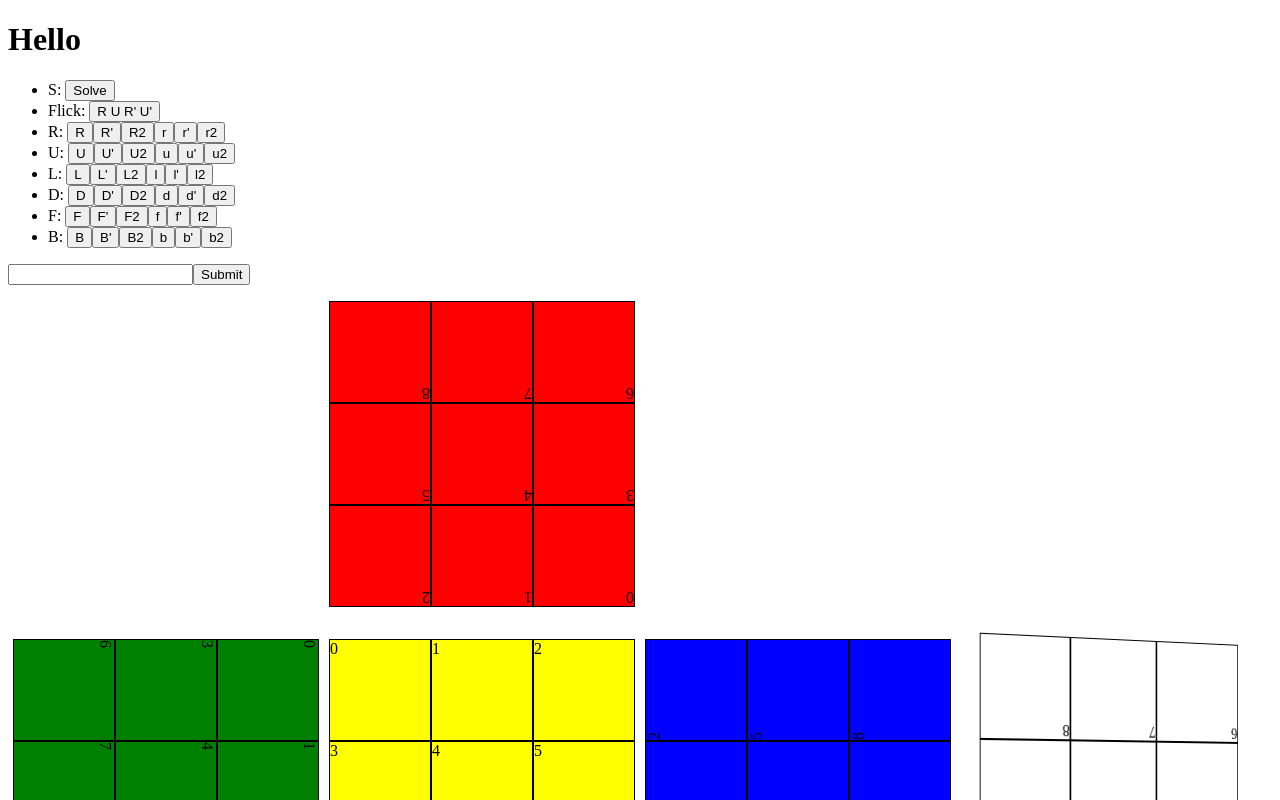
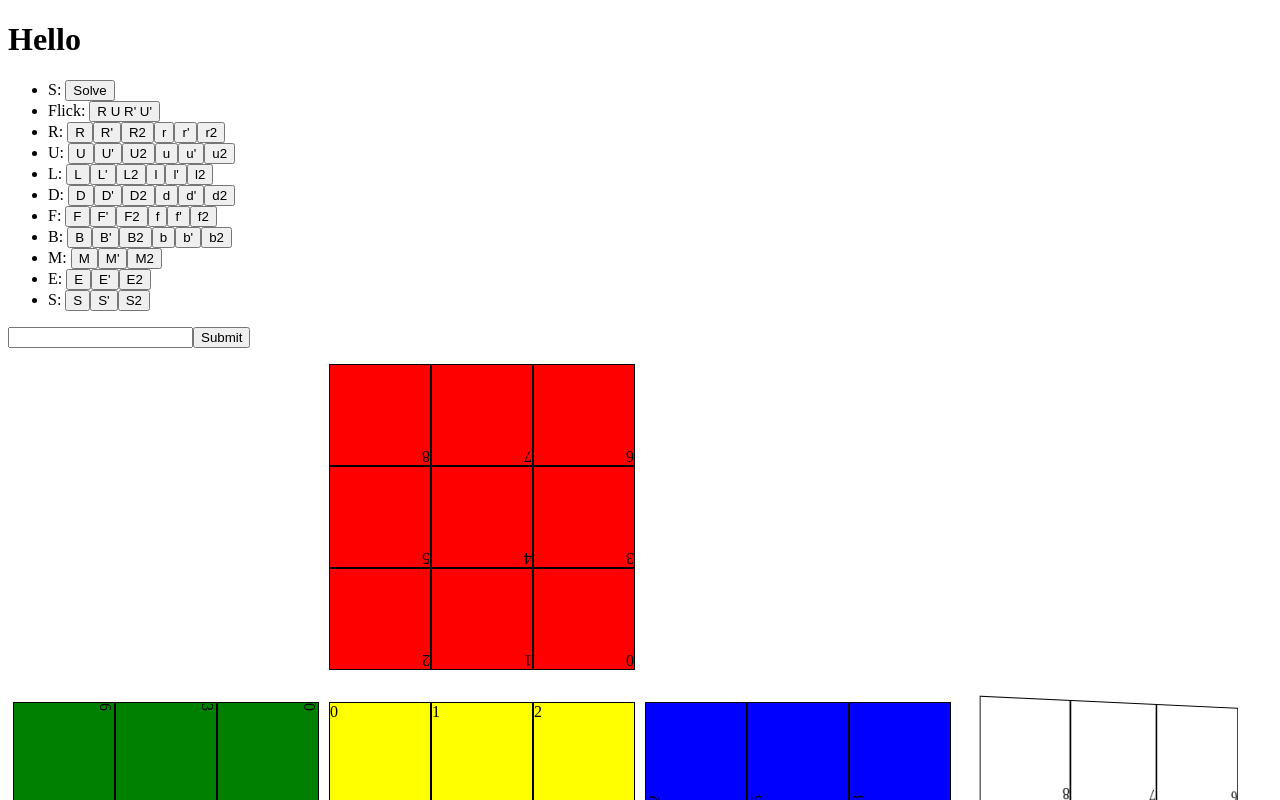
Before and after one commit to tubstrr/cubrr, a Nuxt app: page / in a window 1280 px wide. Shown: the top 800 px of the page. Built offline with nearby package versions, Linux system fonts and the light colour scheme.

Commit message:
update: Notationally complete

```diff
--- a/app.vue
+++ b/app.vue
@@ -24,6 +24,7 @@
 	};
 
 	const notation = ["R", "U", "L", "D", "F", "B"];
+	const slices = ["M", "E", "S"];
 </script>
 
 <template>
@@ -47,6 +48,12 @@
 				<button @click="cubeStore.rotateFace(letter.toLowerCase(), true, false)">{{ letter.toLowerCase() }}'</button>
 				<button @click="cubeStore.rotateFace(letter.toLowerCase(), false, true)">{{ letter.toLowerCase() }}2</button>
 			</li>
+			<li v-for="letter in slices">
+				{{ letter }}:
+				<button @click="cubeStore.rotateFace(letter, false, false)">{{ letter }}</button>
+				<button @click="cubeStore.rotateFace(letter, true, false)">{{ letter }}'</button>
+				<button @click="cubeStore.rotateFace(letter, false, true)">{{ letter }}2</button>
+			</li>
 		</ul>
 		<form @submit.prevent="submit">
 			<input type="text" v-model="command" />
--- a/stores/cube.ts
+++ b/stores/cube.ts
@@ -64,6 +64,39 @@ export const useCubeStore = defineStore("cube", {
 				case "B":
 					this.rotateBack(prime, double);
 					break;
+				case "M":
+					this.rotateMiddle(prime, double);
+					break;
+				case "E":
+					this.rotateEquator(prime, double);
+					break;
+				case "S":
+					this.rotateSide(prime, double);
+					break;
+				case "r":
+					this.rotateRight(prime, double);
+					this.rotateMiddle(!prime, double);
+					break;
+				case "l":
+					this.rotateLeft(prime, double);
+					this.rotateMiddle(prime, double);
+					break;
+				case "u":
+					this.rotateUp(prime, double);
+					this.rotateEquator(!prime, double);
+					break;
+				case "d":
+					this.rotateDown(prime, double);
+					this.rotateEquator(prime, double);
+					break;
+				case "f":
+					this.rotateFront(prime, double);
+					this.rotateSide(prime, double);
+					break;
+				case "b":
+					this.rotateBack(prime, double);
+					this.rotateSide(!prime, double);
+					break;
 				default:
 					console.log("not supported at this time");
 					break;
@@ -95,8 +128,8 @@ export const useCubeStore = defineStore("cube", {
 			const indexsToReplace = [6, 7, 8];
 			const facesToRotate = [0, 3, 5, 1];
 			const faceToRotate = 4;
-			this.cube = rotateLayer(this.cube, indexsToReplace, facesToRotate, faceToRotate, prime, "x", true);
-			if (double) this.cube = rotateLayer(this.cube, indexsToReplace, facesToRotate, faceToRotate, prime, "x", true);
+			this.cube = rotateLayer(this.cube, indexsToReplace, facesToRotate, faceToRotate, prime, "x", false);
+			if (double) this.cube = rotateLayer(this.cube, indexsToReplace, facesToRotate, faceToRotate, prime, "x", false);
 		},
 		rotateFront(prime: boolean, double: boolean) {
 			const facesToRotate = [4, 3, 2, 1];
@@ -119,7 +152,6 @@ export const useCubeStore = defineStore("cube", {
 			const facesToRotate = [1, 2, 3, 4];
 			const faceToRotate = 0;
 			const invert = false;
-			// const facesToReverse = [1, 3];
 			const indexMap = {
 				1: [6, 3, 0],
 				2: [0, 1, 2],
@@ -130,6 +162,37 @@ export const useCubeStore = defineStore("cube", {
 
 			if (double) this.rotateBack(false, false);
 			if (prime) this.rotateBack(false, true);
+		},
+		rotateMiddle(prime: boolean, double: boolean) {
+			const indexsToReplace = [1, 4, 7];
+			const facesToRotate = [0, 2, 5, 4];
+			const faceToRotate = -1;
+			this.cube = rotateLayer(this.cube, indexsToReplace, facesToRotate, faceToRotate, prime, "z", true);
+			if (double) this.cube = rotateLayer(this.cube, indexsToReplace, facesToRotate, faceToRotate, prime, "z", true);
+		},
+		rotateEquator(prime: boolean, double: boolean) {
+			const indexsToReplace = [3, 4, 5];
+			const facesToRotate = [0, 3, 5, 1];
+			const faceToRotate = -1;
+			this.cube = rotateLayer(this.cube, indexsToReplace, facesToRotate, faceToRotate, prime, "x", false);
+			if (double) this.cube = rotateLayer(this.cube, indexsToReplace, facesToRotate, faceToRotate, prime, "x", false);
+		},
+		rotateSide(prime: boolean, double: boolean) {
+			const facesToRotate = [4, 3, 2, 1];
+			const faceToRotate = -1;
+			const invert = false;
+			// const facesToReverse = [0, 1, 2];
+			// const facesToReverse = [1, 3];
+			const indexMap = {
+				1: [7, 4, 1],
+				2: [3, 4, 5],
+				3: [1, 4, 7],
+				4: [5, 4, 3]
+			};
+			this.cube = rotateLayer(this.cube, [], facesToRotate, faceToRotate, false, "y", invert, indexMap, []);
+
+			if (double) this.rotateSide(false, false);
+			if (prime) this.rotateSide(false, true);
 		}
 	}
 });
```
